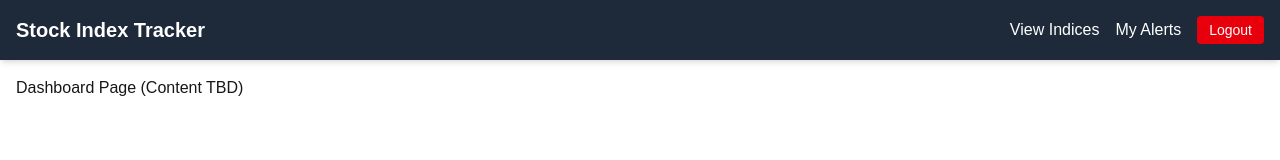
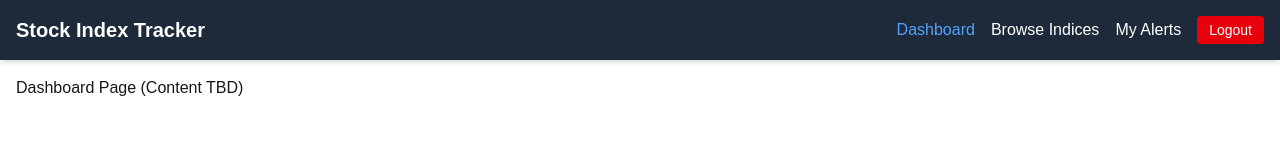
Before and after one commit to jjfattz/stock-index-tracker, a Next.js app in the folder frontend/: page / in a window 1280 px wide. Shown: the top 160 px of the page. Built offline with nearby package versions, Linux system fonts and the light colour scheme; no server answers; sample sign-in values are in the browser's storage.

Commit message:
feat: add Dashboard link and active highlighting to Navbar

```diff
--- a/frontend/src/components/Navbar.tsx
+++ b/frontend/src/components/Navbar.tsx
@@ -5,12 +5,13 @@ import Link from "next/link";
 import { useAuth } from "@/context/AuthContext";
 import { signOut } from "firebase/auth";
 import { auth } from "@/lib/firebase";
-import { useRouter } from "next/navigation";
+import { useRouter, usePathname } from "next/navigation";
 import { useToast } from "@/context/ToastContext";
 
 export default function Navbar() {
   const { user } = useAuth();
   const router = useRouter();
+  const pathname = usePathname();
   const { addToast } = useToast();
 
   const handleLogout = async () => {
@@ -33,10 +34,32 @@ export default function Navbar() {
         <div className="space-x-4">
           {user ? (
             <>
-              <Link href="/indices" className="hover:text-gray-300">
-                View Indices
+              <Link
+                href="/"
+                className={`${
+                  pathname === "/" ? "text-blue-400" : "hover:text-gray-300"
+                }`}
+              >
+                Dashboard
               </Link>
-              <Link href="/alerts" className="hover:text-gray-300">
+              <Link
+                href="/indices"
+                className={`${
+                  pathname === "/indices"
+                    ? "text-blue-400"
+                    : "hover:text-gray-300"
+                }`}
+              >
+                Browse Indices
+              </Link>
+              <Link
+                href="/alerts"
+                className={`${
+                  pathname === "/alerts"
+                    ? "text-blue-400"
+                    : "hover:text-gray-300"
+                }`}
+              >
                 My Alerts
               </Link>
               <button
@@ -48,10 +71,24 @@ export default function Navbar() {
             </>
           ) : (
             <>
-              <Link href="/login" className="hover:text-gray-300">
+              <Link
+                href="/login"
+                className={`${
+                  pathname === "/login"
+                    ? "text-blue-400"
+                    : "hover:text-gray-300"
+                }`}
+              >
                 Login
               </Link>
-              <Link href="/signup" className="hover:text-gray-300">
+              <Link
+                href="/signup"
+                className={`${
+                  pathname === "/signup"
+                    ? "text-blue-400"
+                    : "hover:text-gray-300"
+                }`}
+              >
                 Sign Up
               </Link>
             </>
```
